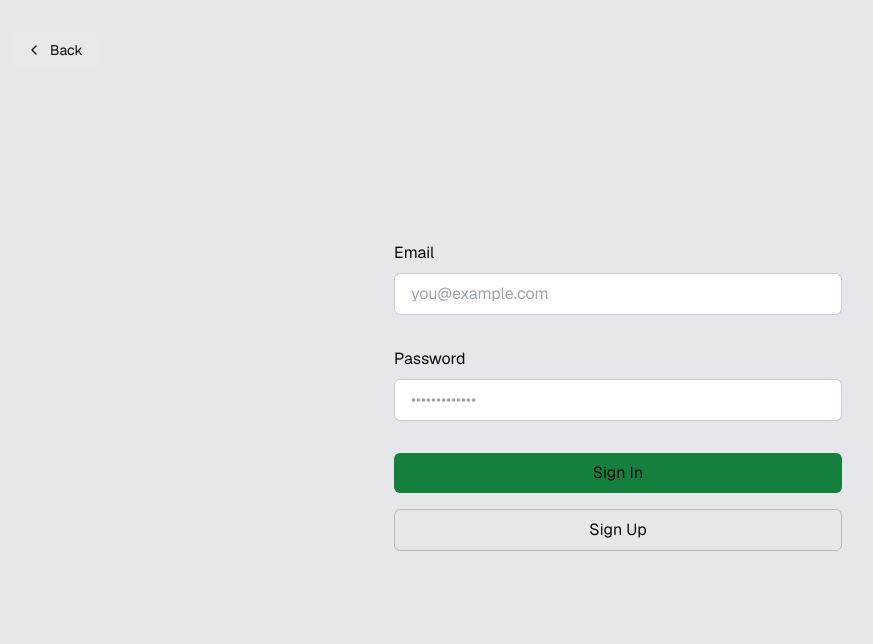
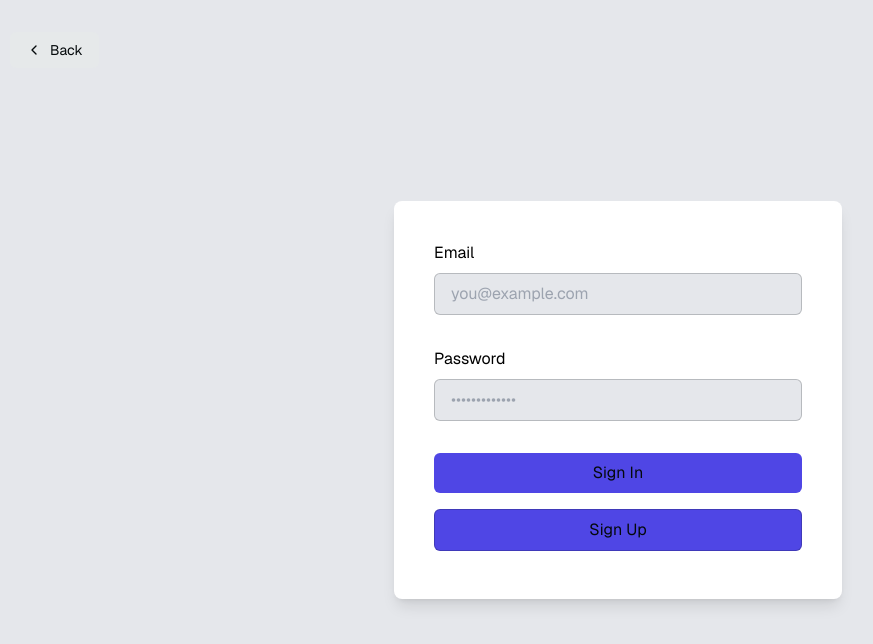
Before and after one commit to jervin8/csc530app, a Next.js app: page /login in a window 1280 px wide. Shown: the top 644 px of the page, without its empty margins (22-895 px from the left). Built offline with nearby package versions, Linux system fonts and the light colour scheme.

Commit message:
profile and login style update

```diff
--- a/app/login/page.tsx
+++ b/app/login/page.tsx
@@ -52,7 +52,8 @@ export default function Login({
   };
 
   return (
-    <div className="h-screen flex items-center justify-center w-full gap-2 bg-gray-200 dark:bg-slate-700 text-black dark:text-white">
+    <div className="h-screen flex items-center justify-center w-full gap-2 bg-gray-200 dark:bg-slate-700 text-black">
+      <div className="w-full max-w-md bg-white rounded-lg shadow-lg p-10">
         <Link
           href="/"
           className="absolute left-8 top-8 py-2 px-4 rounded-md no-underline text-foreground bg-btn-background hover:bg-btn-background-hover flex items-center group text-sm"
@@ -75,20 +76,20 @@ export default function Login({
         </Link>
 
         <form className="animate-in flex-1 flex flex-col max-w-md justify-center gap-2 text-foreground">
-        <label className="text-md" htmlFor="email">
+          <label className="text-md text-black" htmlFor="email">
             Email
           </label>
           <input
-          className="rounded-md px-4 py-2 bg-inherit border mb-6 bg-white text-gray-600"
+            className="rounded-md px-4 py-2 border mb-6 bg-gray-200 text-gray-700"
             name="email"
             placeholder="you@example.com"
             required
           />
-        <label className="text-md" htmlFor="password">
+          <label className="text-md text-black" htmlFor="password">
             Password
           </label>
           <input
-          className="rounded-md px-4 py-2 bg-inherit border mb-6 bg-white text-gray-600"
+            className="rounded-md px-4 py-2 border mb-6 bg-gray-200 text-gray-700"
             type="password"
             name="password"
             placeholder="•••••••••••••"
@@ -96,14 +97,14 @@ export default function Login({
           />
           <SubmitButton
             formAction={signIn}
-          className="bg-green-700 rounded-md px-4 py-2 text-foreground mb-2"
+            className="bg-indigo-600 rounded-md px-4 py-2 text-foreground mb-2"
             pendingText="Signing In..."
           >
             Sign In
           </SubmitButton>
           <SubmitButton
             formAction={signUp}
-          className="border border-foreground/20 rounded-md px-4 py-2 text-foreground mb-2"
+            className="bg-indigo-600 border border-foreground/20 rounded-md px-4 py-2 text-foreground mb-2"
             pendingText="Signing Up..."
           >
             Sign Up
@@ -115,5 +116,6 @@ export default function Login({
           )}
         </form>
       </div>
+    </div>
   );
 }
--- a/app/protected/Profile/page.tsx
+++ b/app/protected/Profile/page.tsx
@@ -27,11 +27,9 @@ return (
   <main className="h-full w-full bg-gray-200 dark:bg-slate-700 text-black dark:text-white">
     <Navbar/>
     <div className="pt-20">
-
-
-         <ProfilePage/>
+      <ProfilePage/>
+     </div>
     <Footer />
-    </div>
   </main>
 )
 }
--- a/components/ProtectedPageComps/profile.tsx
+++ b/components/ProtectedPageComps/profile.tsx
@@ -162,13 +162,13 @@ const handleProfileChange = (e: ChangeEvent<HTMLInputElement | HTMLSelectElement
           <div className="mb-8">
             <button
               onClick={() => setCurrentView("profile")}
-              className={`py-2 px-4 rounded-md ${currentView === "profile" ? "bg-green-700 text-gray-700" : "bg-gray-300 text-gray-700"} mr-2`}
+              className={`py-2 px-4 rounded-md ${currentView === "profile" ? "bg-indigo-600 text-black" : "bg-gray-300 text-black"} mr-2`}
             >
               Profile
             </button>
             <button
               onClick={() => setCurrentView("password")}
-              className={`py-2 px-4 rounded-md ${currentView === "password" ? "bg-green-700 text-gray-700" : "bg-gray-300 text-gray-700"}`}
+              className={`py-2 px-4 rounded-md ${currentView === "password" ? "bg-indigo-600 text-gray-700" : "bg-gray-300 text-gray-700"}`}
             >
               Change Password
             </button>
@@ -182,7 +182,7 @@ const handleProfileChange = (e: ChangeEvent<HTMLInputElement | HTMLSelectElement
                 name="email"
                 value={userData.email}
                 onChange={handleProfileChange}
-                className="rounded-md px-4 py-2 bg-gray-200 border border-gray-300 mb-4 w-full focus:outline-none focus:border-green-500 text-black"
+                className="rounded-md px-4 py-2 bg-gray-200 border border-gray-300 mb-4 w-full focus:outline-none focus:border-indigo-500 text-black"
               />
               <label className="block text-gray-700 mb-2">First Name:</label>
               <input
@@ -190,7 +190,7 @@ const handleProfileChange = (e: ChangeEvent<HTMLInputElement | HTMLSelectElement
                 name="first_name"
                 value={userData.first_name}
                 onChange={handleProfileChange}
-                className="rounded-md px-4 py-2 bg-gray-200 border border-gray-300 mb-4 w-full focus:outline-none focus:border-green-500 text-black"
+                className="rounded-md px-4 py-2 bg-gray-200 border border-gray-300 mb-4 w-full focus:outline-none focus:border-indigo-500 text-black"
               />
               <label className="block text-gray-700 mb-2">Last Name:</label>
               <input
@@ -198,7 +198,7 @@ const handleProfileChange = (e: ChangeEvent<HTMLInputElement | HTMLSelectElement
                 name="last_name"
                 value={userData.last_name}
                 onChange={handleProfileChange}
-                className="rounded-md px-4 py-2 bg-gray-200 border border-gray-300 mb-4 w-full focus:outline-none focus:border-green-500 text-black"
+                className="rounded-md px-4 py-2 bg-gray-200 border border-gray-300 mb-4 w-full focus:outline-none focus:border-indigo-500 text-black"
               />
               {/* Additional profile fields */}
               {Object.entries(userData.profile_fields || {}).map(([key, value]) => (
@@ -209,13 +209,13 @@ const handleProfileChange = (e: ChangeEvent<HTMLInputElement | HTMLSelectElement
                     name={key}
                     value={value}
                     onChange={handleAdditionalFieldChange}
-                    className="rounded-md px-4 py-2 bg-gray-200 border border-gray-300 mb-4 w-full focus:outline-none focus:border-green-500 text-black"
+                    className="rounded-md px-4 py-2 bg-gray-200 border border-gray-300 mb-4 w-full focus:outline-none focus:border-indigo-500 text-black"
                   />
                 </div>
               ))}
               <button
                 type="submit"
-                className="bg-green-700 rounded-md px-4 py-2 text-black mb-2 w-full "
+                className="bg-indigo-600 rounded-md px-4 py-2 text-black mb-2 w-full "
               >
                 Update Profile
               </button>
@@ -232,11 +232,11 @@ const handleProfileChange = (e: ChangeEvent<HTMLInputElement | HTMLSelectElement
                 value={passwordData.newPassword}
                 onChange={handlePasswordChange}
                 autoComplete="new-password" // Prevent autofilling
-                className="rounded-md px-4 py-2 bg-gray-200 border border-gray-300 mb-4 w-full focus:outline-none focus:border-green-500 text-black"
+                className="rounded-md px-4 py-2 bg-gray-200 border border-gray-300 mb-4 w-full focus:outline-none focus:border-indigo-500 text-black"
               />
               <button
                 type="submit"
-                className="bg-green-700 rounded-md px-4 py-2 text-white mb-2 w-full"
+                className="bg-indigo-600 rounded-md px-4 py-2 text-white mb-2 w-full"
               >
                 Update Password
               </button>
@@ -251,7 +251,6 @@ const handleProfileChange = (e: ChangeEvent<HTMLInputElement | HTMLSelectElement
               Logout
             </button>
           </div>
-
           {/* Notification */}
           {notification && (
             <div className={`absolute bottom-4 right-4 bg-${notification.type === "success" ? "green" : "red"}-500 text-white p-4 rounded-md`}>
@@ -262,6 +261,5 @@ const handleProfileChange = (e: ChangeEvent<HTMLInputElement | HTMLSelectElement
         </div>
       </div>
     </main>
-
   );
 }
```
Also changed, not shown: app/page.tsx (line endings or trailing spaces). Lines whose indentation alone changed are shown as unchanged.
